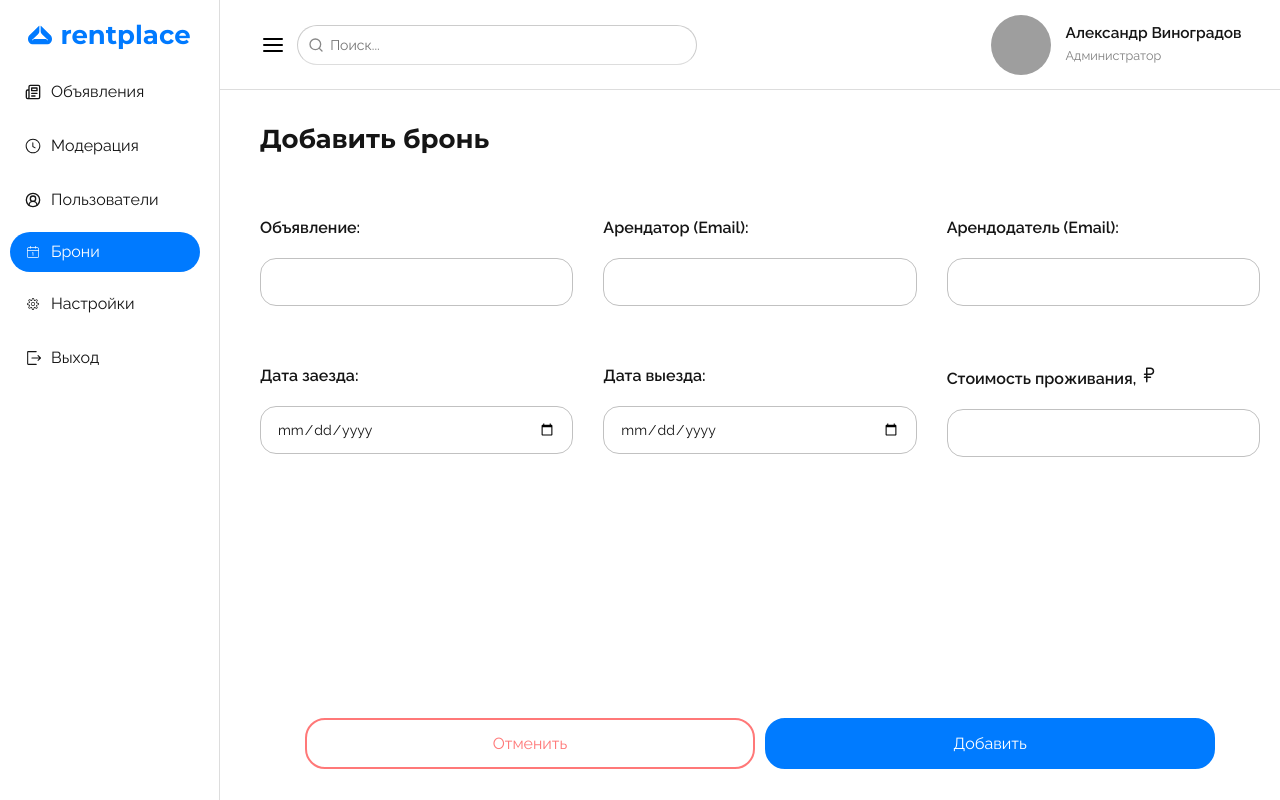
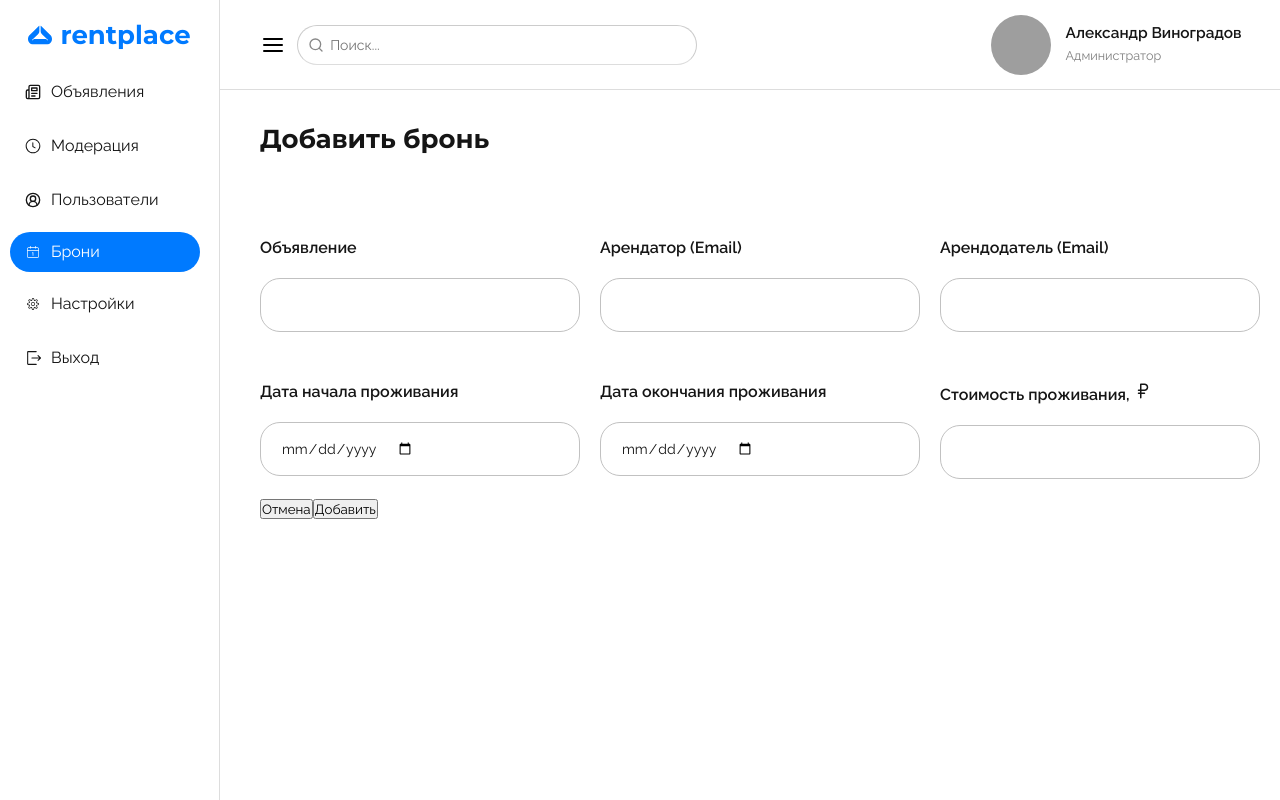
Before and after one commit to TP-RENTPLACE/Frontend, a React (Create React App) app in the folder RentFrontendAdmin/: page /bookings/add in a window 1280 px wide. Built offline with nearby package versions, Linux system fonts and the light colour scheme; sample sign-in values are in the browser's storage; grey boxes are pictures that could not be loaded.

Commit message:
style: new input size

```diff
--- a/RentFrontendAdmin/src/components/AdsListComponents/AddAdForm.js
+++ b/RentFrontendAdmin/src/components/AdsListComponents/AddAdForm.js
@@ -3,6 +3,7 @@ import "../../styles/adform.css";
 import { ReactComponent as Image } from "../../assets/Camera.svg";
 import Header from "../HeaderComponents/Header";
 import { ReactComponent as Ruble } from "../../assets/Ruble.svg";
+import { ReactComponent as Trash} from "../../assets/Trash.svg";
 
 
 import { createAd, editAd } from "../api/adsApi";
@@ -133,7 +134,7 @@ const AddAdForm = ({ addNewAd, updateAd, editingAd, onCancel }) => {
               <div key={index} className="image-preview">
                 <img src={image} alt={`Preview ${index}`} />
                 <button className="delete-image-btn" onClick={() => handleDeleteImage(index)} type="button">
-                  🗑
+                  <Trash/>
                 </button>
               </div>
             ))}
@@ -208,20 +209,30 @@ const AddAdForm = ({ addNewAd, updateAd, editingAd, onCancel }) => {
         </div>
 
 
-        <div className="desc-amenities-container">
+          <div className="fields-container">
+            <div className="fields-row">
               <div className="field description-field">
+                <div className="field">
                   <label className="ccolumn-name">Описание</label>
-            <textarea name="description" value={formData.description} onChange={handleChange} required />
+                  <textarea className="custom-textarea" name="description" value={formData.description} onChange={handleChange} required />
+                </div>
               </div>
               <div className="field amenities-field">
+                <div className="field">
+
                 <label className="ccolumn-name">Основные удобства</label>
-            <textarea name="amenities" value={formData.amenities} onChange={handleChange} required />
+                <textarea className="custom-textarea" name="amenities" value={formData.amenities} onChange={handleChange} required />
+                </div>
+              </div>
+              <div className="field">
+
+              </div>
             </div>
         </div>
 
         <div className="button-group">
           <button type="button" className="cancel-button" onClick={onCancel}>
-            Отменить
+            Отмена
           </button>
           <button type="submit" className="submit-button">
             {editingAd ? "Сохранить" : "Добавить"}
--- a/RentFrontendAdmin/src/components/AdsListComponents/EditAdForm.js
+++ b/RentFrontendAdmin/src/components/AdsListComponents/EditAdForm.js
@@ -3,6 +3,7 @@ import "../../styles/adform.css";
 import { ReactComponent as Ruble } from "../../assets/Ruble.svg";
 import Header from "../HeaderComponents/Header";
 import { ReactComponent as Image } from "../../assets/Camera.svg";
+import { ReactComponent as Trash} from "../../assets/Trash.svg";
 const EditAdForm = ({ editingAd, addNewAd, onCancel }) => {
   const [formData, setFormData] = useState({
     ...editingAd,
@@ -70,7 +71,7 @@ const EditAdForm = ({ editingAd, addNewAd, onCancel }) => {
                   <div key={index} className="image-preview">
                     <img src={image} alt={`Preview ${index}`} />
                     <button className="delete-image-btn" onClick={() => handleDeleteImage(index)} type="button">
-                  🗑
+                      <Trash/>
                     </button>
                   </div>
                 ))}
@@ -153,20 +154,30 @@ const EditAdForm = ({ editingAd, addNewAd, onCancel }) => {
           </button>
         </div> */}
 
-        <div className="desc-amenities-container">
+          <div className="fields-container">
+            <div className="fields-row">
               <div className="field description-field">
+                <div className="field">
                   <label className="ccolumn-name">Описание</label>
-            <textarea name="description" value={formData.description} onChange={handleChange} required />
+                  <textarea className="custom-textarea" name="description" value={formData.description} onChange={handleChange} required />
+                </div>
               </div>
               <div className="field amenities-field">
+                <div className="field">
+
                 <label className="ccolumn-name">Основные удобства</label>
-            <textarea name="amenities" value={formData.amenities} onChange={handleChange} required />
+                <textarea className="custom-textarea" name="amenities" value={formData.amenities} onChange={handleChange} required />
+                </div>
+              </div>
+              <div className="field">
+
+              </div>
             </div>
         </div>
 
         <div className="button-group">
           <button type="button" className="cancel-button" onClick={onCancel}>
-            Отменить
+            Удалить
           </button>
           <button type="submit" className="submit-button">
             Сохранить
--- a/RentFrontendAdmin/src/components/BookingListComponents/BookingModal.js
+++ b/RentFrontendAdmin/src/components/BookingListComponents/BookingModal.js
@@ -1,8 +1,8 @@
 import React, { useState } from "react";
 import "../../styles/bookingModal.css";
 import Header from "../HeaderComponents/Header";
-import "../../styles/adform.css";
 import { ReactComponent as Ruble } from "../../assets/Ruble.svg";
+
 const BookingModal = ({ onCancel, booking, onSave }) => {
   const isEditing = !!booking;
 
@@ -36,12 +36,13 @@ const BookingModal = ({ onCancel, booking, onSave }) => {
   return (
     <div className="modal-overlay">
       <Header searchQuery={searchQuery} handleSearchChange={handleSearchChange} />
-      <div className="modal">
-        <h2>{isEditing ? "Редактировать бронь" : "Добавить бронь"}</h2>
-        <form className="booking-modal-form" onSubmit={handleSubmit}>
-          <div className="form-row">
-            <label>
-              <span className="column-name">Объявление:</span>
+      <div className="modal booking-modal-wrapper">
+        <form className="add-user-form" onSubmit={handleSubmit}>
+          <h2>{isEditing ? "Редактировать бронь" : "Добавить бронь"}</h2>
+
+          <div className="fields-row">
+            <div>
+              <label className="column-name">Объявление</label>
               <input
                 type="text"
                 name="listing"
@@ -49,10 +50,9 @@ const BookingModal = ({ onCancel, booking, onSave }) => {
                 onChange={handleChange}
                 required
               />
-            </label>
-
-            <label>
-              <span className="column-name">Арендатор (Email):</span>
+            </div>
+            <div>
+              <label className="column-name">Арендатор (Email)</label>
               <input
                 type="email"
                 name="tenant"
@@ -60,10 +60,9 @@ const BookingModal = ({ onCancel, booking, onSave }) => {
                 onChange={handleChange}
                 required
               />
-            </label>
-
-            <label>
-              <span className="column-name">Арендодатель (Email):</span>
+            </div>
+            <div>
+              <label className="column-name">Арендодатель (Email)</label>
               <input
                 type="email"
                 name="landlord"
@@ -71,12 +70,12 @@ const BookingModal = ({ onCancel, booking, onSave }) => {
                 onChange={handleChange}
                 required
               />
-            </label>
+            </div>
           </div>
 
-          <div className="form-row">
-            <label>
-              <span className="column-name">Дата заезда:</span>
+          <div className="fields-row">
+            <div>
+              <label className="column-name">Дата начала проживания</label>
               <input
                 type="date"
                 name="checkIn"
@@ -84,10 +83,9 @@ const BookingModal = ({ onCancel, booking, onSave }) => {
                 onChange={handleChange}
                 required
               />
-            </label>
-
-            <label>
-              <span className="column-name">Дата выезда:</span>
+            </div>
+            <div>
+              <label className="column-name">Дата окончания проживания</label>
               <input
                 type="date"
                 name="checkOut"
@@ -95,11 +93,11 @@ const BookingModal = ({ onCancel, booking, onSave }) => {
                 onChange={handleChange}
                 required
               />
-            </label>
-
-            <label>
-              <span className="column-name">Стоимость проживания, <Ruble style={{ width: "18px", height: "18px", fill: "black" }} /></span>
-
+            </div>
+            <div>
+              <label className="column-name">
+                Стоимость проживания, <Ruble style={{ width: "18px", height: "18px", fill: "black" }} />
+              </label>
               <input
                 type="text"
                 name="price"
@@ -107,18 +105,17 @@ const BookingModal = ({ onCancel, booking, onSave }) => {
                 onChange={handleChange}
                 required
               />
-
-            </label>
+            </div>
           </div>
 
-        <div className="footer-buttons">
-          <button type="button" className="cancel-button" onClick={onCancel}>
-            Отменить
-          </button>
-          <button type="submit" className="submit-button">
-            Добавить
-          </button>
-        </div>
+
+
+              <div className="footer-buttonss">
+                <button type="button" className="cancell-button" onClick={onCancel}>Отмена</button>
+                <button type="submit" className="submitt-button">{isEditing ? "Сохранить" : "Добавить"}</button>
+              </div>
+
+
         </form>
       </div>
     </div>
--- a/RentFrontendAdmin/src/components/BookingListComponents/EditBookingModal.js
+++ b/RentFrontendAdmin/src/components/BookingListComponents/EditBookingModal.js
@@ -2,7 +2,10 @@ import React, { useState } from "react";
 import "../../styles/bookingModal.css";
 import Header from "../HeaderComponents/Header";
 import { ReactComponent as Ruble } from "../../assets/Ruble.svg";
-const EditBookingModal = ({ booking, onCancel, onSave }) => {
+
+const EditBookingModal = ({ onCancel, booking, onSave }) => {
+  const isEditing = !!booking;
+
   const [formData, setFormData] = useState({
     id: booking?.id || Date.now(),
     listing: booking?.listing || "",
@@ -14,13 +17,13 @@ const EditBookingModal = ({ booking, onCancel, onSave }) => {
   });
   const [searchQuery, setSearchQuery] = useState("");
 
+  const handleSearchChange = (e) => {
+    setSearchQuery(e.target.value);
+  };
+
   const handleChange = (e) => {
     const { name, value } = e.target;
     setFormData((prev) => ({ ...prev, [name]: value }));
-  };
-
-  const handleSearchChange = (e) => {
-    setSearchQuery(e.target.value);
   };
 
   const handleSubmit = (e) => {
@@ -31,57 +34,89 @@ const EditBookingModal = ({ booking, onCancel, onSave }) => {
   };
 
   return (
-    <div className="admin-form-wrapper">
     <div className="modal-overlay">
       <Header searchQuery={searchQuery} handleSearchChange={handleSearchChange} />
       <div className="modal">
-          <h2>Изменить бронь</h2>
-          <form className="booking-modal-form" onSubmit={handleSubmit}>
-              <div className="form-row">
-                <label>
-                  <span className="column-name">Объявление:</span>
-                  <input type="text" name="listing" value={formData.listing} onChange={handleChange} required />
-                </label>
+        <form className="add-user-form" onSubmit={handleSubmit}>
+          <h2>{isEditing ? "Изменение бронь" : "Добавить бронь"}</h2>
 
-                <label>
-                  <span className="column-name">Арендатор (Email):</span>
-                  <input type="email" name="tenant" value={formData.tenant} onChange={handleChange} required />
-                </label>
-
-                <label>
-                  <span className="column-name">Арендодатель (Email):</span>
-                  <input type="email" name="landlord" value={formData.landlord} onChange={handleChange} required />
-                </label>
+          <div className="fields-row">
+            <div>
+              <label className="column-name">Объявление</label>
+              <input
+                type="text"
+                name="listing"
+                value={formData.listing}
+                onChange={handleChange}
+                required
+              />
+            </div>
+            <div>
+              <label className="column-name">Арендатор (Email)</label>
+              <input
+                type="email"
+                name="tenant"
+                value={formData.tenant}
+                onChange={handleChange}
+                required
+              />
+            </div>
+            <div>
+              <label className="column-name">Арендодатель (Email)</label>
+              <input
+                type="email"
+                name="landlord"
+                value={formData.landlord}
+                onChange={handleChange}
+                required
+              />
+            </div>
           </div>
 
-              <div className="form-row">
-                <label>
-                  <span className="column-name">Дата заезда:</span>
-                  <input type="date" name="checkIn" value={formData.checkIn} onChange={handleChange} required />
+          <div className="fields-row">
+            <div>
+              <label className="column-name">Дата начала проживания</label>
+              <input
+                type="date"
+                name="checkIn"
+                value={formData.checkIn}
+                onChange={handleChange}
+                required
+              />
+            </div>
+            <div>
+              <label className="column-name">Дата окончания проживания</label>
+              <input
+                type="date"
+                name="checkOut"
+                value={formData.checkOut}
+                onChange={handleChange}
+                required
+              />
+            </div>
+            <div>
+              <label className="column-name">
+                Стоимость проживания, <Ruble style={{ width: "18px", height: "18px", fill: "black" }} />
               </label>
-
-                <label>
-                  <span className="column-name">Дата выезда:</span>
-                  <input type="date" name="checkOut" value={formData.checkOut} onChange={handleChange} required />
-                </label>
-
-                <label>
-                  <span className="column-name">Стоимость проживания, <Ruble style={{ width: "18px", height: "18px", fill: "black" }} /></span>
-                  <input type="text" name="price" value={formData.price} onChange={handleChange} required />
-                </label>
+              <input
+                type="text"
+                name="price"
+                value={formData.price}
+                onChange={handleChange}
+                required
+              />
+            </div>
           </div>
 
-              <div className="footer-buttons">
+          <div className="footer-buttonss">
             <button type="button" className="cancel-button" onClick={onCancel}>
-                  Отменить
+              Удалить
             </button>
             <button type="submit" className="submit-button">
-                  Добавить
+              {"Сохранить" }
             </button>
           </div>
         </form>
-
-        </div>
       </div>
     </div>
   );
```
Lines whose indentation alone changed are shown as unchanged.
